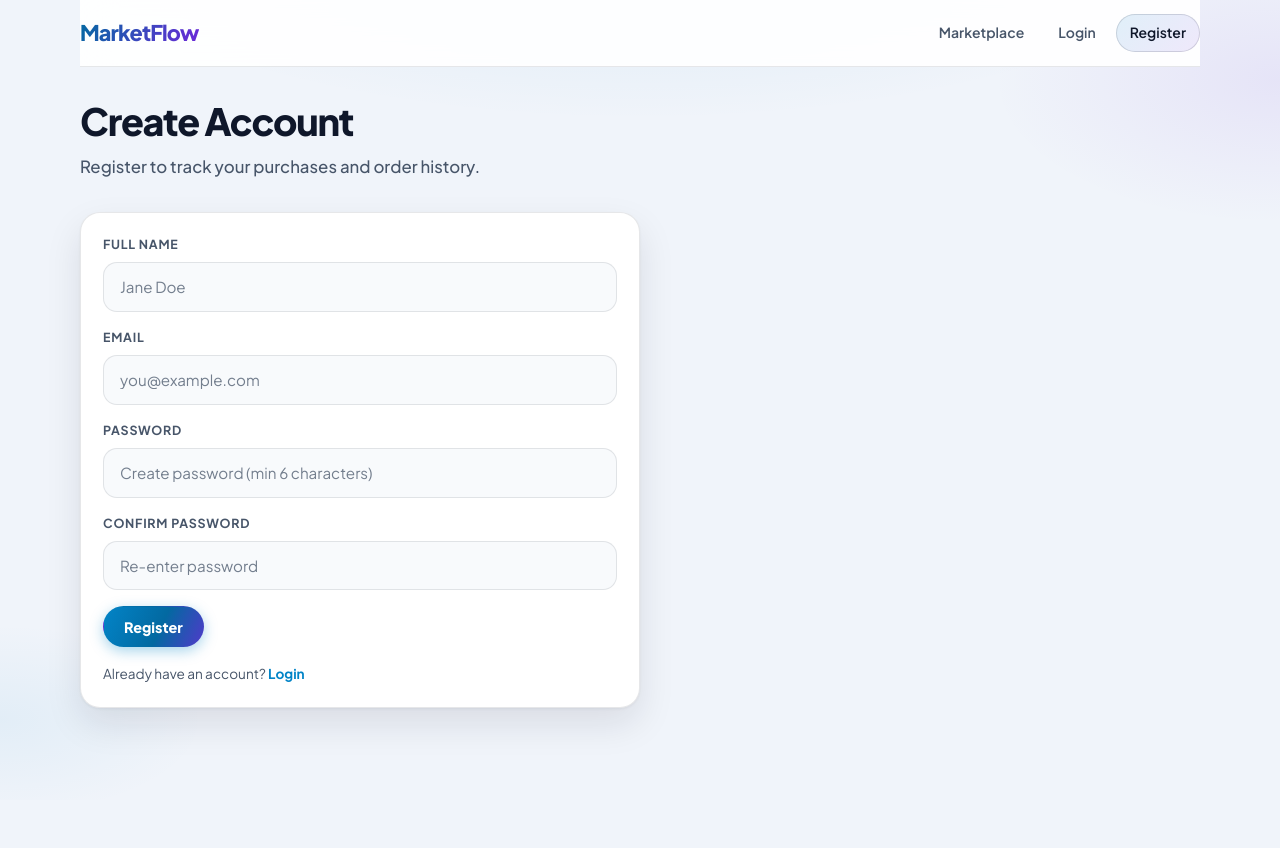
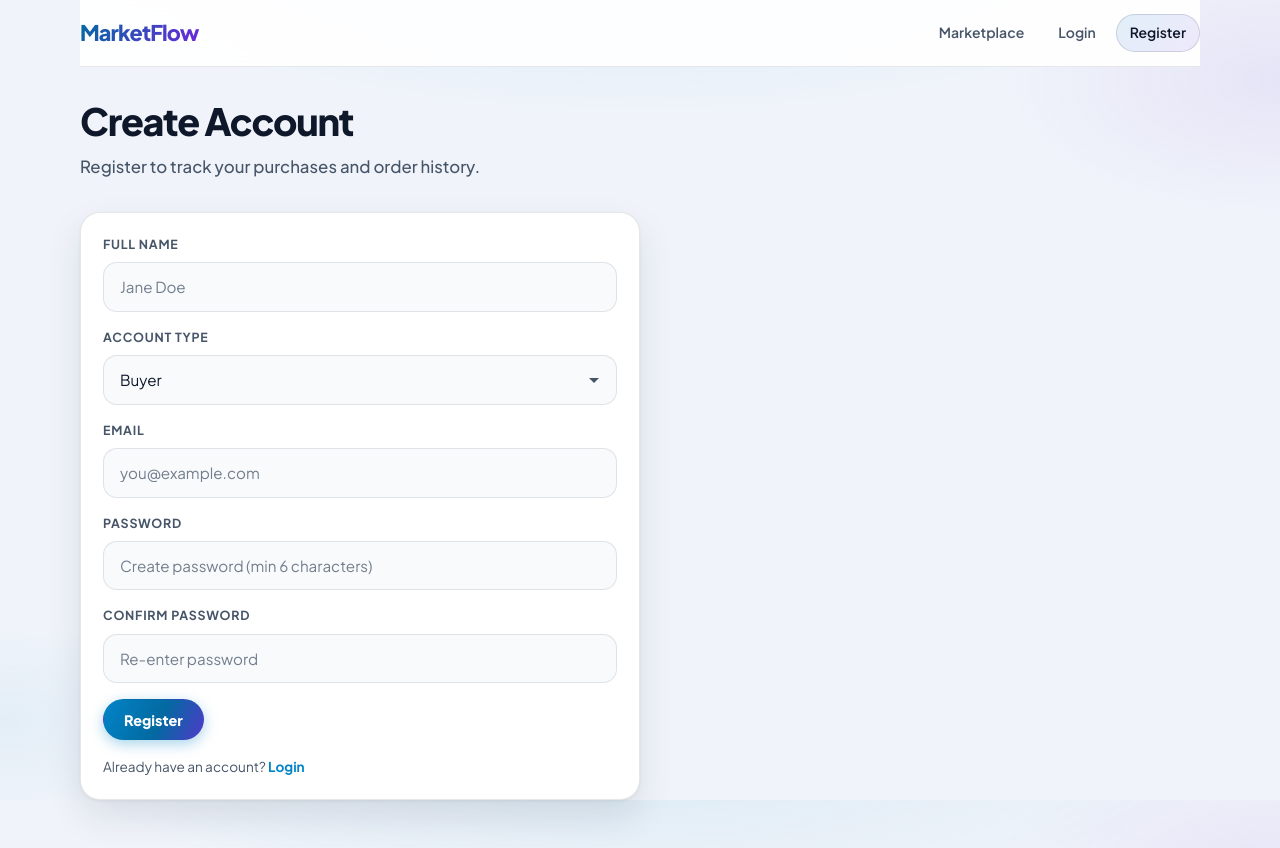
Before and after one commit to WizardBear814/MarketFlow, a React (Vite) app in the folder frontend/: page /register in a window 1280 px wide. Before the commit the page ends 800 px from the top, so only its background shows below. Built offline with nearby package versions, Linux system fonts and the light colour scheme.

Commit message:
[feat] selecting role
- user can select rolr during register

```diff
--- a/frontend/src/pages/RegisterPage.jsx
+++ b/frontend/src/pages/RegisterPage.jsx
@@ -21,6 +21,7 @@ export function RegisterPage() {
     const email = String(fd.get('email') || '').trim();
     const password = String(fd.get('password') || '');
     const confirmPassword = String(fd.get('confirmPassword') || '');
+    const role = String(fd.get('role') || 'buyer');
     if (!fullName || !email || !password) {
       toast('Please fill in all fields', 'error');
       return;
@@ -37,7 +38,7 @@ export function RegisterPage() {
     try {
       const data = await request('/auth/register', {
         method: 'POST',
-        body: JSON.stringify({ fullName, email, password, confirmPassword }),
+        body: JSON.stringify({ fullName, email, password, confirmPassword, role }),
       });
       login(data.token, data.user);
       toast(`Account created! Welcome, ${data.user.fullName}!`);
@@ -59,6 +60,13 @@ export function RegisterPage() {
           <div>
             <label htmlFor="full-name">Full Name</label>
             <input id="full-name" name="fullName" type="text" placeholder="Jane Doe" required />
+          </div>
+          <div>
+            <label htmlFor="role">Account Type</label>
+            <select id="role" name="role" defaultValue="buyer">
+              <option value="buyer">Buyer</option>
+              <option value="seller">Seller</option>
+            </select>
           </div>
           <div>
             <label htmlFor="register-email">Email</label>
```
Also changed, not shown: 3 other files (tests, documents, lock files or other folders).
